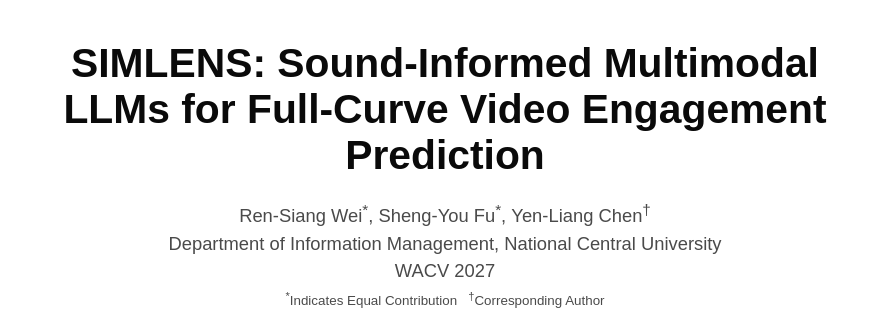
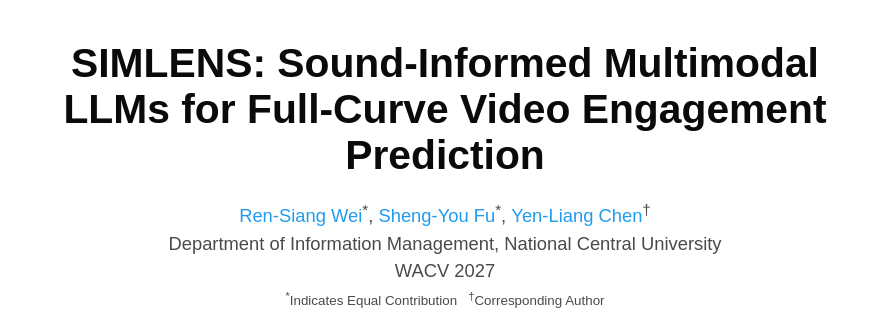
Before and after one commit to box755/simlens-page, a plain HTML site: page index.html in a window 1280 px wide. Shown: the top 316 px of the page, without its empty margins (195-1090 px from the left). Drawn offline with nearby package versions, Linux system fonts and the light colour scheme; some icons are missing; a web font is replaced by a local one.

Commit message:
Link author names to their profile pages

```diff
--- a/index.html
+++ b/index.html
@@ -63,9 +63,9 @@
             <h1 class="title is-1 publication-title">SIMLENS: Sound-Informed Multimodal LLMs for Full-Curve Video Engagement Prediction</h1>
             <div class="is-size-5 publication-authors">
               <!-- Paper authors -->
-              <span class="author-block">Ren-Siang Wei<sup>*</sup>,</span>
-              <span class="author-block">Sheng-You Fu<sup>*</sup>,</span>
-              <span class="author-block">Yen-Liang Chen<sup>&dagger;</sup></span>
+              <span class="author-block"><a href="https://www.linkedin.com/in/ren-siang-wei-66044b42b/" target="_blank" rel="noopener">Ren-Siang Wei</a><sup>*</sup>,</span>
+              <span class="author-block"><a href="https://www.linkedin.com/in/eric-fu-b16162319/" target="_blank" rel="noopener">Sheng-You Fu</a><sup>*</sup>,</span>
+              <span class="author-block"><a href="https://cis.ncu.edu.tw/iTeacher/home/0xe0ae35a63b4effe0ffbcff36c26cbfba" target="_blank" rel="noopener">Yen-Liang Chen</a><sup>&dagger;</sup></span>
             </div>
 
             <div class="is-size-5 publication-authors">
```
